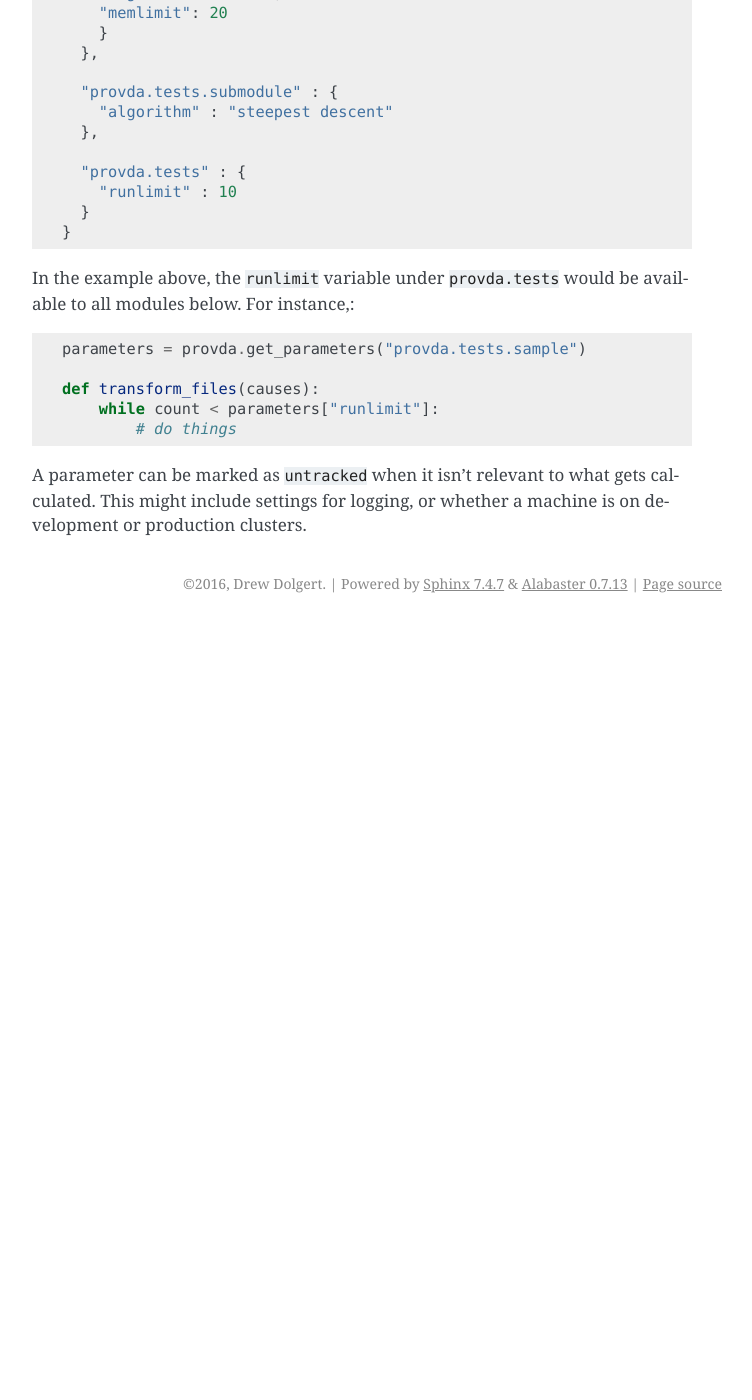
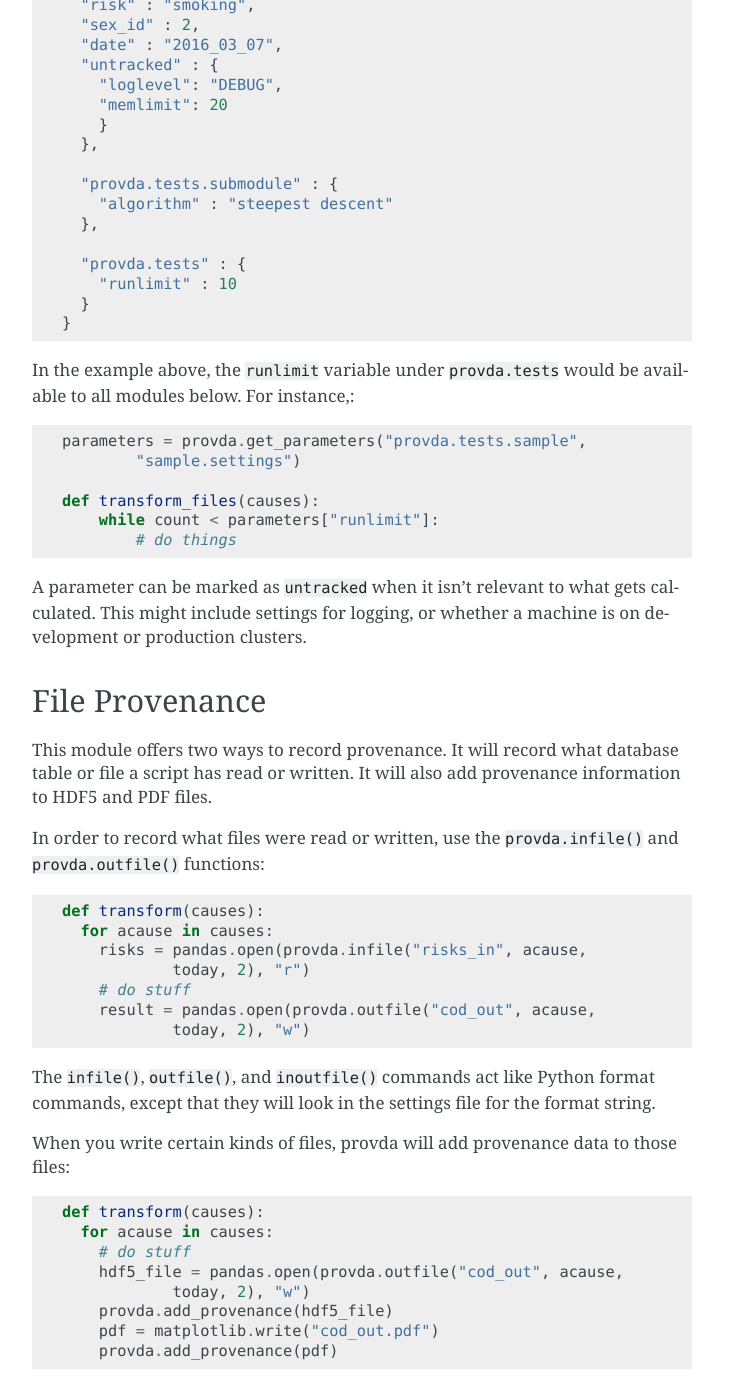
Before and after one commit to adolgert/provda, a Sphinx documentation site: the page built from docs/tutorial.rst, in a window 1280 px wide and 1400 px high, scrolled down 888 px. Shown: the whole window, without its empty margins (388-1140 px from the left). Built offline with Sphinx 7.4.7, drawn with Linux system fonts in a browser that asks for light colours; before the commit the page ends 1511 px from its top, so only the background shows below that; some of the changed text lies outside the part shown.

Commit message:
mostly docs

```diff
--- a/docs/tutorial.rst
+++ b/docs/tutorial.rst
@@ -1,6 +1,11 @@
 ========
 Tutorial
 ========
+
+--------------
+Settings Files
+--------------
+
 
 Provda can make it easier to get settings. Use it the way
 you would use logging.::
@@ -8,7 +13,8 @@
    import logging
    import provda
 
-   logger = logging.getLogger("provda.tests.sample")
+   logger = logging.getLogger("provda.tests.sample",
+          "sample.settings")
    parameters = provda.get_parameters("provda.tests.sample")
 
    def transform_files(causes):
@@ -58,7 +64,8 @@
 under ``provda.tests`` would be available to all modules
 below. For instance,::
 
-    parameters = provda.get_parameters("provda.tests.sample")
+    parameters = provda.get_parameters("provda.tests.sample",
+            "sample.settings")
 
     def transform_files(causes):
         while count < parameters["runlimit"]:
@@ -68,3 +75,39 @@
 to what gets calculated. This might include settings for logging,
 or whether a machine is on development or production
 clusters.
+
+---------------
+File Provenance
+---------------
+
+This module offers two ways to record provenance.
+It will record what database table or file a script
+has read or written. It will also add provenance information
+to HDF5 and PDF files.
+
+In order to record what files were read or written, use
+the ``provda.infile()`` and ``provda.outfile()`` functions::
+
+    def transform(causes):
+      for acause in causes:
+        risks = pandas.open(provda.infile("risks_in", acause,
+                today, 2), "r")
+        # do stuff
+        result = pandas.open(provda.outfile("cod_out", acause,
+                today, 2), "w")
+
+The ``infile()``, ``outfile()``, and ``inoutfile()`` commands act like
+Python format commands, except that they will look in the settings
+file for the format string.
+
+When you write certain kinds of files, provda will add provenance data
+to those files::
+
+    def transform(causes):
+      for acause in causes:
+        # do stuff
+        hdf5_file = pandas.open(provda.outfile("cod_out", acause,
+                today, 2), "w")
+        provda.add_provenance(hdf5_file)
+        pdf = matplotlib.write("cod_out.pdf")
+        provda.add_provenance(pdf)
```
Also changed, not shown: docs/intro.rst (+14 -2 lines), provda/__init__.py (+18 -0 lines).
